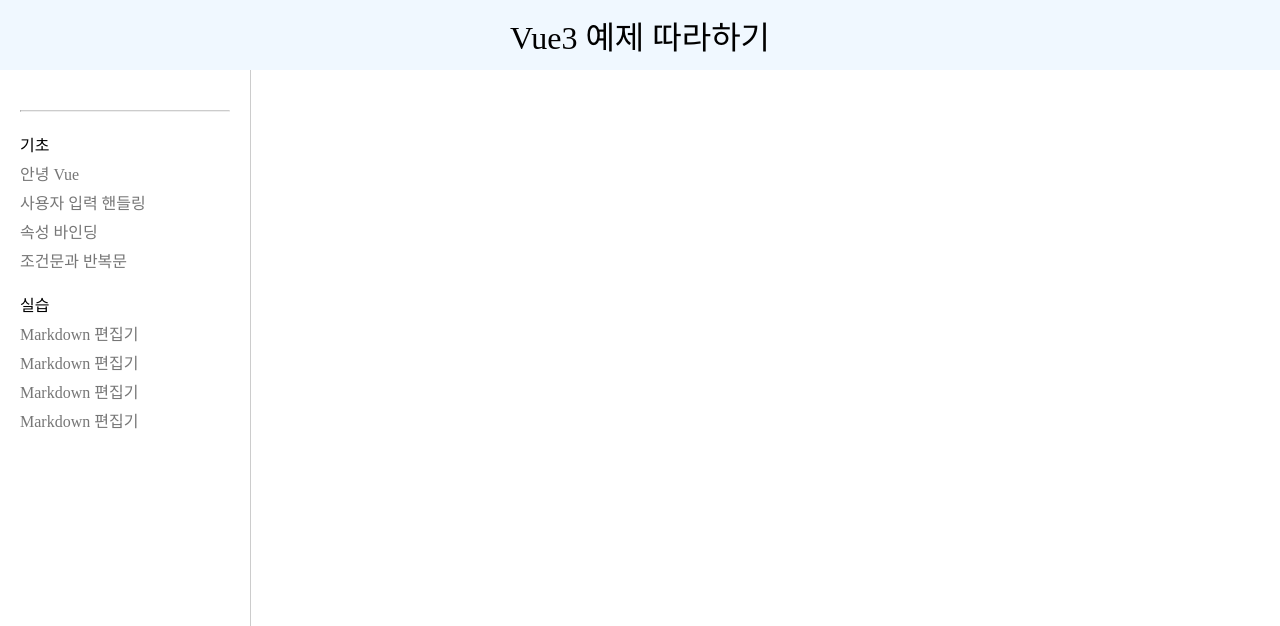
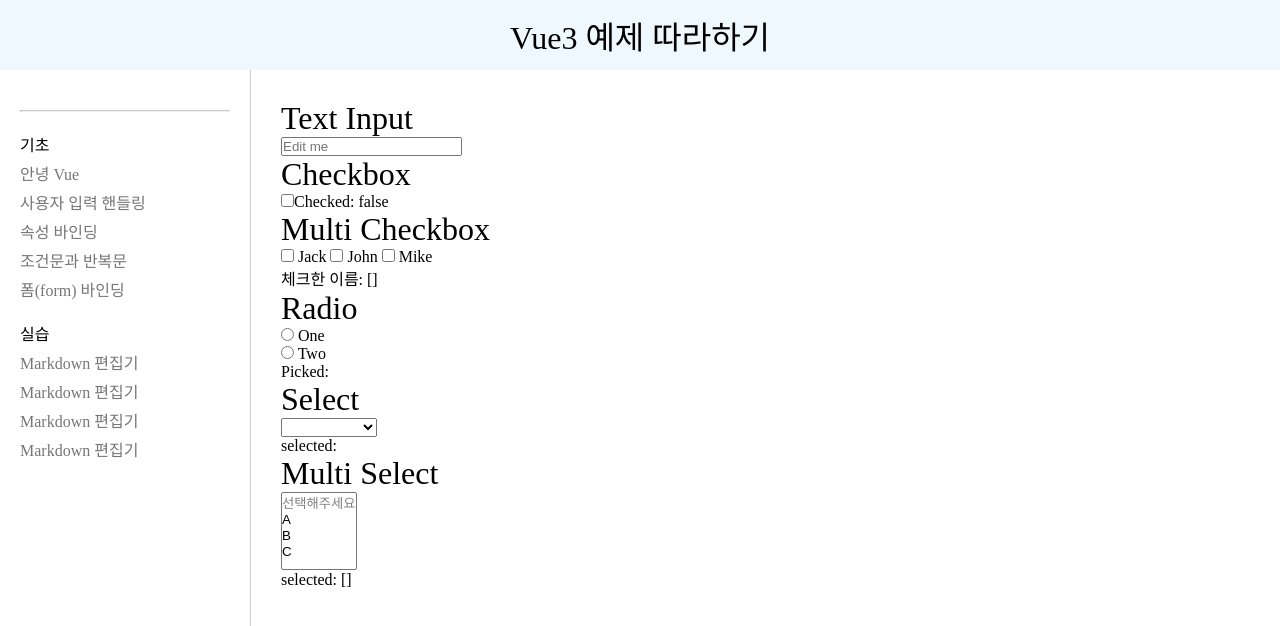
Before and after one commit to HaejinYang/vue-examples, a Vue app: page /form-bind in a window 1280 px wide. Shown: the top 626 px of the page. Built offline with nearby package versions, Linux system fonts and the light colour scheme; the HTML template or start-up script is replaced by a standard one.

Commit message:
폼 바인딩 추가

```diff
--- a/src/components/layout/AppSide.vue
+++ b/src/components/layout/AppSide.vue
@@ -8,6 +8,7 @@
   { path: '/input-handle', name: '사용자 입력 핸들링', id: id.value++ },
   { path: '/bind-property', name: '속성 바인딩', id: id.value++ },
   { path: '/condition-loop', name: '조건문과 반복문', id: id.value++ },
+  { path: '/form-bind', name: '폼(form) 바인딩', id: id.value++ },
 ]
 
 const practiveRoutes = [
--- a/src/router/index.ts
+++ b/src/router/index.ts
@@ -5,6 +5,7 @@
 import InputHandleView from '@/views/InputHandleView.vue'
 import BindPropertView from '@/views/BindPropertView.vue'
 import ConditionLoopView from '@/views/ConditionLoopView.vue'
+import FormBindView from '@/views/FormBindView.vue'
 
 const router = createRouter({
   history: createWebHistory(import.meta.env.BASE_URL),
@@ -39,6 +40,11 @@
       name: 'condition-loop',
       component: ConditionLoopView,
     },
+    {
+      path: '/form-bind',
+      name: 'form-bind',
+      component: FormBindView,
+    },
     // {
     //   path: '/about',
     //   name: 'about',
--- /dev/null
+++ b/src/views/FormBindView.vue
@@ -0,0 +1,61 @@
+<script setup lang="ts">
+import { ref, watch } from 'vue'
+
+const text = ref('')
+const isChecked = ref(false)
+const checkedNames = ref([])
+const picked = ref('')
+const selected = ref('')
+const multipleSelected = ref([])
+watch(checkedNames, (newNames, oldNames) => {
+  console.log(newNames)
+})
+</script>
+
+<template>
+  <h1>Text Input</h1>
+  <input type="text" placeholder="Edit me" :value="text" @input="(e) => (text = e.target?.value)" />
+  <p>{{ text }}</p>
+
+  <h1>Checkbox</h1>
+  <input type="checkbox" v-model="isChecked" />
+  <span>Checked: {{ isChecked }}</span>
+
+  <h1>Multi Checkbox</h1>
+  <input type="checkbox" value="Jack" v-model="checkedNames" />
+  <span> Jack </span>
+
+  <input type="checkbox" value="John" v-model="checkedNames" />
+  <span> John </span>
+
+  <input type="checkbox" value="Mike" v-model="checkedNames" />
+  <span> Mike </span>
+
+  <p>체크한 이름: {{ checkedNames }}</p>
+
+  <h1>Radio</h1>
+  <input id="one" type="radio" value="One" v-model="picked" />
+  <label for="one"> One</label> <br />
+  <input id="two" type="radio" value="Two" v-model="picked" />
+  <label for="two"> Two</label>
+  <p>Picked: {{ picked }}</p>
+
+  <h1>Select</h1>
+  <select v-model="selected">
+    <option disabled>선택해주세요</option>
+    <option value="A">A</option>
+    <option value="B">B</option>
+    <option value="C">C</option>
+  </select>
+  <p>selected: {{ selected }}</p>
+
+  <h1>Multi Select</h1>
+  <select multiple v-model="multipleSelected">
+    <option disabled>선택해주세요</option>
+    <option value="A">A</option>
+    <option value="B">B</option>
+    <option value="C">C</option>
+  </select>
+  <p>selected: {{ multipleSelected }}</p>
+</template>
+<style scoped></style>
```
